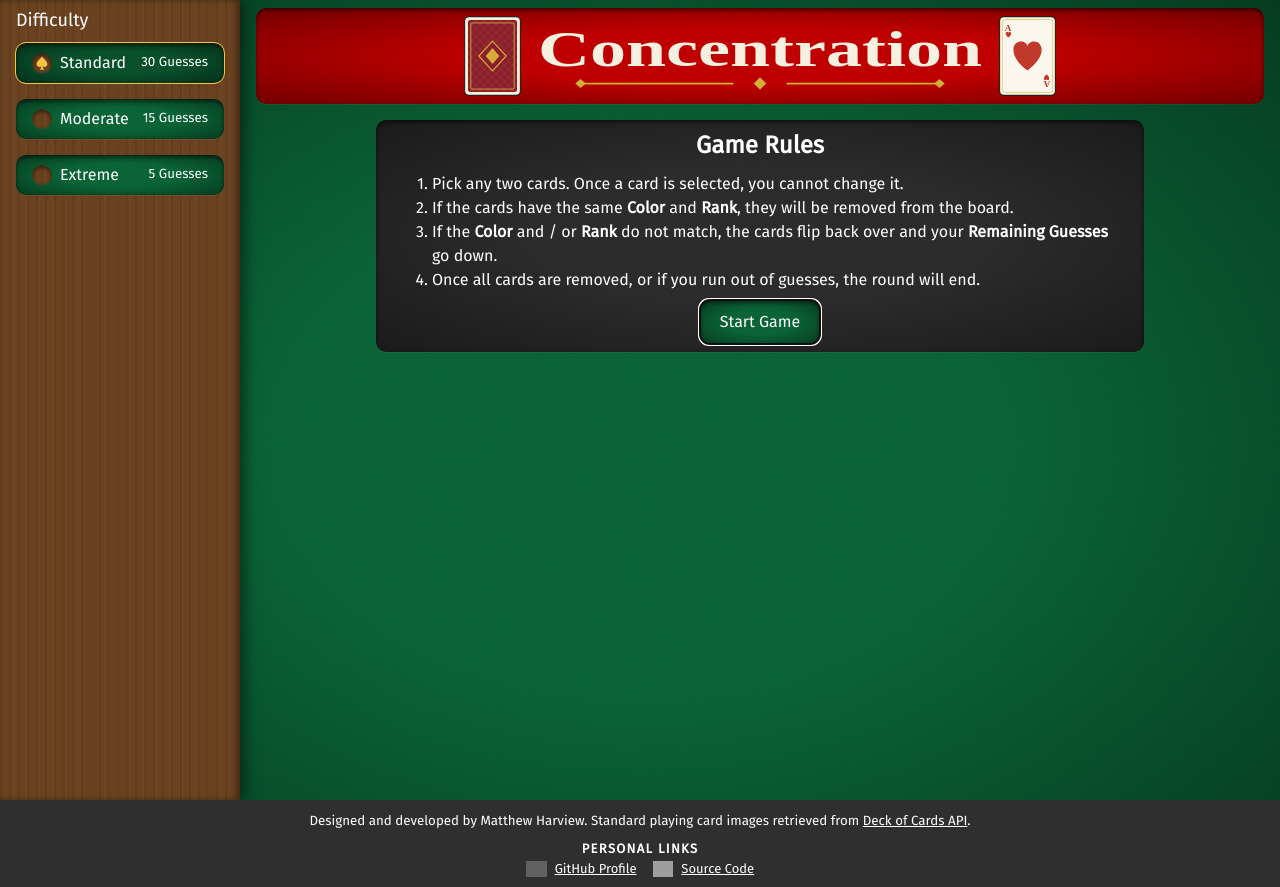
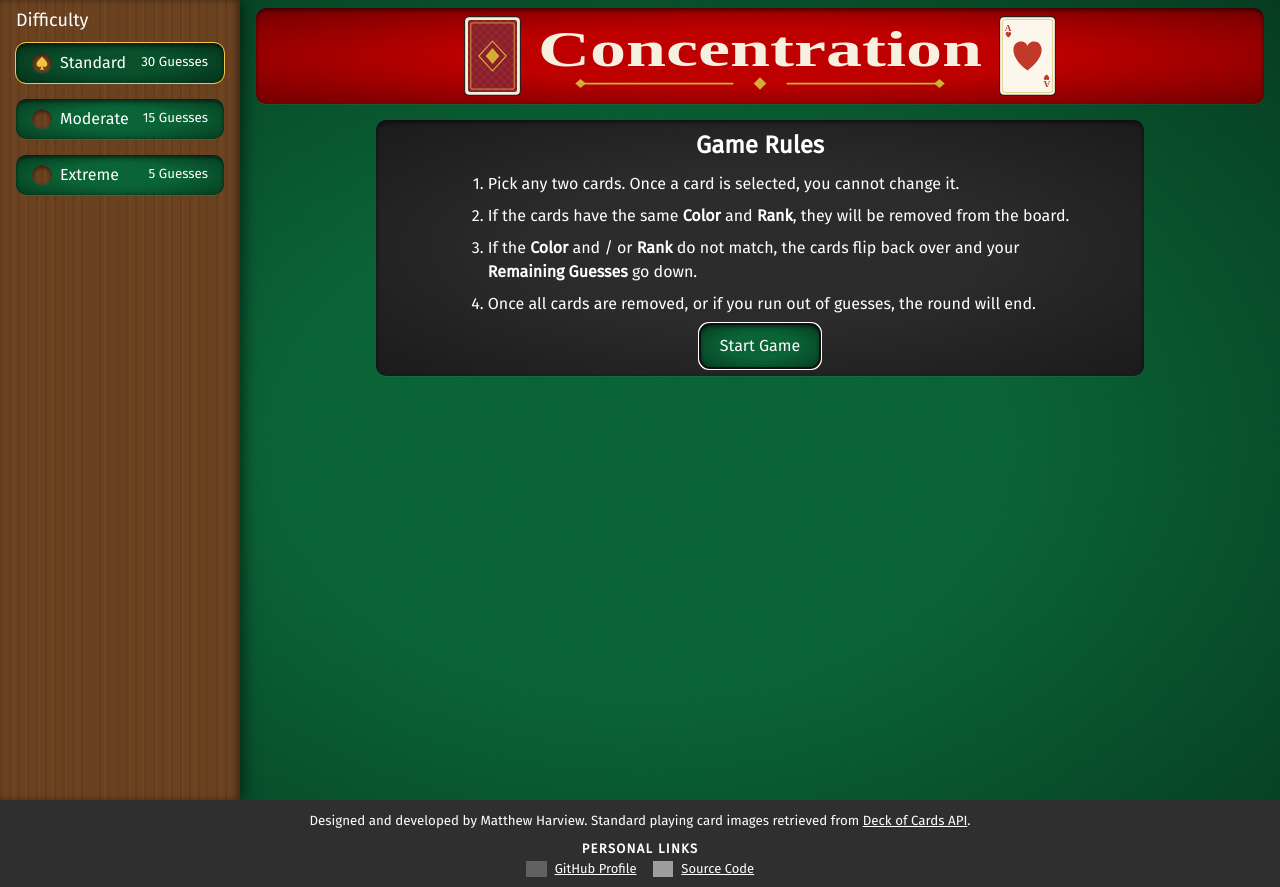
Before and after one commit to Long-Hold/memory-card, a React (Vite) app: page / in a window 1280 px wide. Built offline with nearby package versions, Linux system fonts and the light colour scheme; grey boxes are pictures that could not be loaded.

Commit message:
feat: add flex to .rule-list to space out items. Closes #28

```diff
--- a/src/components/game/styles/startScreen.css
+++ b/src/components/game/styles/startScreen.css
@@ -14,6 +14,13 @@
   background-image: var(--felt-texture);
   padding: var(--container-padding);
 
+  .rule-list {
+    max-width: 70ch;
+    display: flex;
+    flex-flow: column nowrap;
+    gap: var(--small-items-gap);
+  }
+
   .start-game-button {
     color: white;
     border: none;
```
